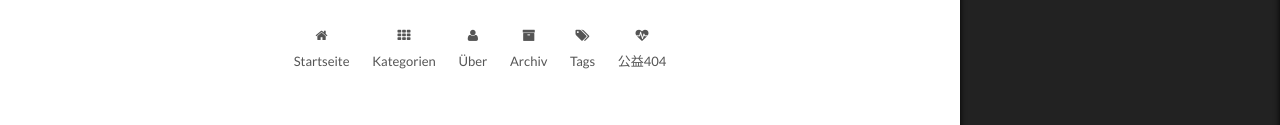
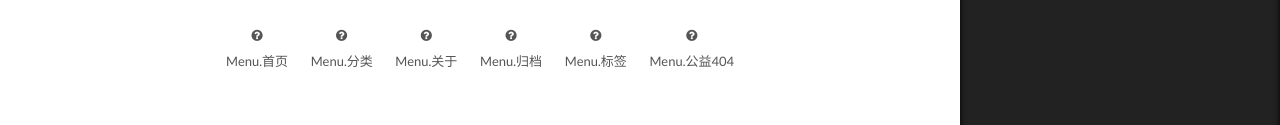
Before and after one commit to lovekang/lovekang.github.io, a plain HTML site: page 2016/04/24/20160424travel/index.html in a window 1280 px wide. Shown: the part 178-303 px from the top of the page. Drawn offline with Linux system fonts and the light colour scheme; a script that the page names is missing.

Commit message:
Site updated: 2016-04-24 15:29:20

```diff
--- a/2016/04/24/20160424travel/index.html
+++ b/2016/04/24/20160424travel/index.html
@@ -97,7 +97,7 @@
 <meta property="og:image" content="http://7xt7bk.com1.z0.glb.clouddn.com/%E5%9B%BE%E7%89%879.png">
 <meta property="og:image" content="http://7xt7bk.com1.z0.glb.clouddn.com/%E5%9B%BE%E7%89%8710.png">
 <meta property="og:image" content="http://7xt7bk.com1.z0.glb.clouddn.com/%E5%9B%BE%E7%89%8711.png">
-<meta property="og:updated_time" content="2016-04-24T07:15:35.806Z">
+<meta property="og:updated_time" content="2016-04-24T07:26:57.395Z">
 <meta name="twitter:card" content="summary">
 <meta name="twitter:title" content="与你们相遇，好幸运">
 <meta name="twitter:description" content="日月光华，旦复旦兮周末时光，恰巧要到徐汇考普通话，和室友一起在大学路逛上海的著名高校。四大名校—北清复交是莘莘学子的梦想学府。我们去的第一个地方是复旦大学邯郸校区。在此，我先给大家科普一下哈！校名“复旦”二字选自《尚书大传·虞夏传》中“日月光华，旦复旦兮”的名句，意在自强不息，寄托当时中国知识分子自主办学、教育强国的希望；被誉为“中国高校第一楼”的光华楼位于复旦大学邯郸校区，其名称取自“日月光华”">
@@ -122,7 +122,7 @@
   <title> 与你们相遇，好幸运 | Hexo </title>
 </head>
 
-<body itemscope itemtype="http://schema.org/WebPage" lang="">
+<body itemscope itemtype="http://schema.org/WebPage" lang="zh-CN">
 
 
 
@@ -183,62 +183,62 @@ var _hmt = _hmt || [];
     <ul id="menu" class="menu">
 
 
-        <li class="menu-item menu-item-home">
+        <li class="menu-item menu-item-首页">
           <a href="/" rel="section">
 
-              <i class="menu-item-icon fa fa-home fa-fw"></i> <br />
+              <i class="menu-item-icon fa fa-question-circle fa-fw"></i> <br />
 
-            Startseite
+            menu.首页
           </a>
         </li>
 
 
-        <li class="menu-item menu-item-categories">
+        <li class="menu-item menu-item-分类">
           <a href="/categories" rel="section">
 
-              <i class="menu-item-icon fa fa-th fa-fw"></i> <br />
+              <i class="menu-item-icon fa fa-question-circle fa-fw"></i> <br />
 
-            Kategorien
+            menu.分类
           </a>
         </li>
 
 
-        <li class="menu-item menu-item-about">
+        <li class="menu-item menu-item-关于">
           <a href="/about" rel="section">
 
-              <i class="menu-item-icon fa fa-user fa-fw"></i> <br />
+              <i class="menu-item-icon fa fa-question-circle fa-fw"></i> <br />
 
-            Über
+            menu.关于
           </a>
         </li>
 
 
-        <li class="menu-item menu-item-archives">
+        <li class="menu-item menu-item-归档">
           <a href="/archives" rel="section">
 
-              <i class="menu-item-icon fa fa-archive fa-fw"></i> <br />
+              <i class="menu-item-icon fa fa-question-circle fa-fw"></i> <br />
 
-            Archiv
+            menu.归档
           </a>
         </li>
 
 
-        <li class="menu-item menu-item-tags">
+        <li class="menu-item menu-item-标签">
           <a href="/tags" rel="section">
 
-              <i class="menu-item-icon fa fa-tags fa-fw"></i> <br />
+              <i class="menu-item-icon fa fa-question-circle fa-fw"></i> <br />
 
-            Tags
+            menu.标签
           </a>
         </li>
 
 
-        <li class="menu-item menu-item-commonweal">
+        <li class="menu-item menu-item-公益404">
           <a href="/404.html" rel="section">
 
-              <i class="menu-item-icon fa fa-heartbeat fa-fw"></i> <br />
+              <i class="menu-item-icon fa fa-question-circle fa-fw"></i> <br />
 
-            公益404
+            menu.公益404
           </a>
         </li>
 
@@ -340,7 +340,7 @@ var _hmt = _hmt || [];
 <p><img src="http://7xt7bk.com1.z0.glb.clouddn.com/%E5%9B%BE%E7%89%879.png" alt=""><br><img src="http://7xt7bk.com1.z0.glb.clouddn.com/%E5%9B%BE%E7%89%8710.png" alt=""></p>
 <p><img src="http://7xt7bk.com1.z0.glb.clouddn.com/%E5%9B%BE%E7%89%8711.png" alt=""></p>
 <p>这次出去浪很开心，从来没想到我能够这么幸运地在这些著名的高校散步，现在只想用一首歌词表达我的感情:与你相遇好幸运！</p>
-<pre><code>written by 无名小伙伴♬
+<pre><code>written by 圆脸姑娘♬
 </code></pre>
 
     </div>
@@ -447,7 +447,7 @@ var _hmt = _hmt || [];
         </div>
         <nav class="site-state motion-element">
           <div class="site-state-item site-state-posts">
-            <a href="/archives">
+            <a href="/">
               <span class="site-state-item-count">3</span>
               <span class="site-state-item-name">Artikel</span>
             </a>
@@ -457,10 +457,10 @@ var _hmt = _hmt || [];
 
 
             <div class="site-state-item site-state-tags">
-              <a href="/tags">
+
                 <span class="site-state-item-count">2</span>
                 <span class="site-state-item-name">Tags</span>
-              </a>
+
             </div>
 
 
```
Also changed, not shown: 2016/04/10/hello-world/index.html (+22 -22 lines), 2016/04/21/myfirst/index.html (+22 -22 lines), archives/2016/04/index.html (+22 -22 lines), archives/2016/index.html (+22 -22 lines), archives/index.html (+22 -22 lines), categories/index.html (+22 -22 lines), index.html (+23 -23 lines), tags/index.html (+22 -22 lines), tags/life/index.html (+22 -22 lines), tags/travel/index.html (+22 -22 lines), css/main.css.
